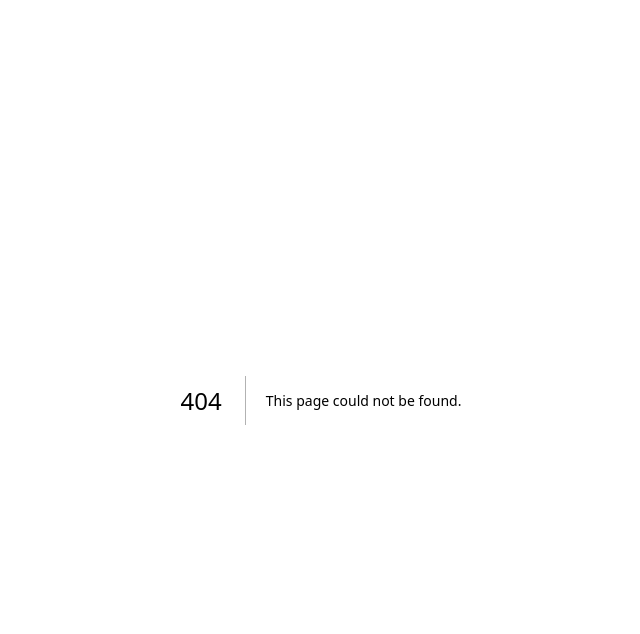
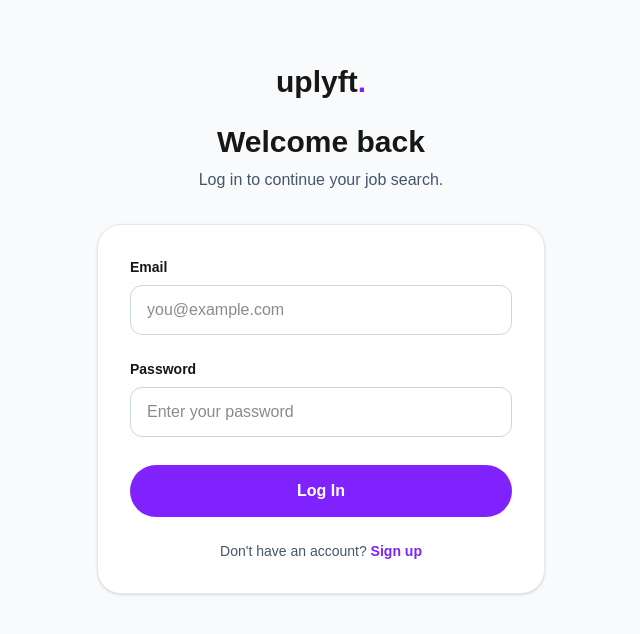
Before and after one commit to ajgray336/uplyft, a Next.js app: page /login in a window 1280 px wide. Before the commit this address had no page. Shown: the top 634 px of the page, without its empty margins (319-959 px from the left). Built offline with nearby package versions, Linux system fonts and the light colour scheme; no server answers.

Commit message:
Add login page

```diff
--- /dev/null
+++ b/src/app/login/page.tsx
@@ -0,0 +1,112 @@
+"use client";
+
+import { useState } from "react";
+import { useRouter } from "next/navigation";
+import { createClient } from "@/lib/supabase/client";
+
+export default function LoginPage() {
+  const router = useRouter();
+  const supabase = createClient();
+
+  const [email, setEmail] = useState("");
+  const [password, setPassword] = useState("");
+  const [loading, setLoading] = useState(false);
+  const [message, setMessage] = useState("");
+
+  async function handleLogin(e: React.FormEvent) {
+    e.preventDefault();
+
+    setLoading(true);
+    setMessage("");
+
+    const { error } = await supabase.auth.signInWithPassword({
+      email,
+      password,
+    });
+
+    setLoading(false);
+
+    if (error) {
+      setMessage(error.message);
+      return;
+    }
+
+    router.push("/dashboard");
+    router.refresh();
+  }
+
+  return (
+    <main className="min-h-screen bg-slate-50 px-6 py-16">
+      <div className="mx-auto max-w-md">
+        <div className="mb-8 text-center">
+          <div className="text-3xl font-black">
+            uplyft<span className="text-violet-600">.</span>
+          </div>
+
+          <h1 className="mt-6 text-3xl font-black">
+            Welcome back
+          </h1>
+
+          <p className="mt-2 text-slate-600">
+            Log in to continue your job search.
+          </p>
+        </div>
+
+        <form
+          onSubmit={handleLogin}
+          className="rounded-3xl border border-slate-200 bg-white p-8 shadow-sm"
+        >
+          <label className="block text-sm font-semibold">
+            Email
+          </label>
+
+          <input
+            type="email"
+            required
+            value={email}
+            onChange={(e) => setEmail(e.target.value)}
+            className="mt-2 w-full rounded-xl border border-slate-300 px-4 py-3 outline-none focus:border-violet-600"
+            placeholder="you@example.com"
+          />
+
+          <label className="mt-6 block text-sm font-semibold">
+            Password
+          </label>
+
+          <input
+            type="password"
+            required
+            value={password}
+            onChange={(e) => setPassword(e.target.value)}
+            className="mt-2 w-full rounded-xl border border-slate-300 px-4 py-3 outline-none focus:border-violet-600"
+            placeholder="Enter your password"
+          />
+
+          <button
+            type="submit"
+            disabled={loading}
+            className="mt-7 w-full rounded-full bg-violet-600 px-6 py-3.5 font-bold text-white hover:bg-violet-700 disabled:opacity-60"
+          >
+            {loading ? "Logging In..." : "Log In"}
+          </button>
+
+          {message && (
+            <p className="mt-4 text-center text-sm text-red-600">
+              {message}
+            </p>
+          )}
+
+          <p className="mt-6 text-center text-sm text-slate-600">
+            Don&apos;t have an account?{" "}
+            <a
+              href="/signup"
+              className="font-bold text-violet-600"
+            >
+              Sign up
+            </a>
+          </p>
+        </form>
+      </div>
+    </main>
+  );
+}
```
